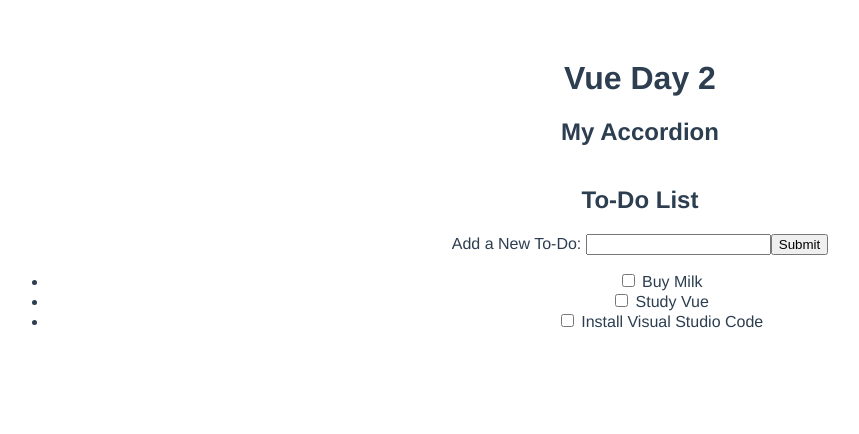
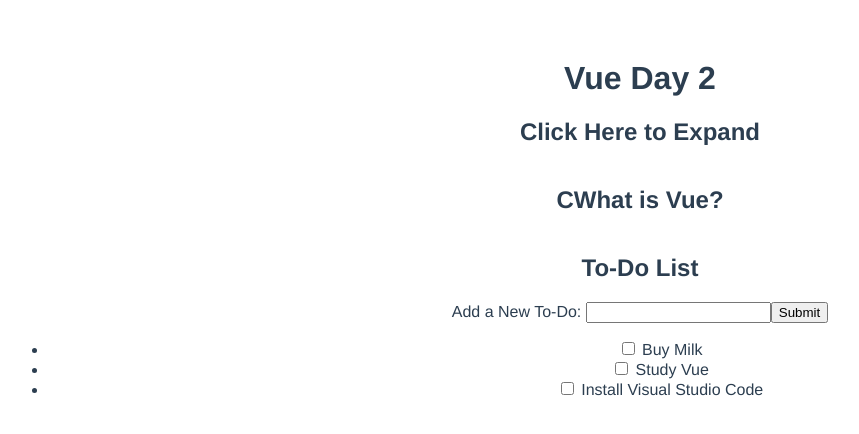
Before and after one commit to phil0704/vue-day2, a Vue app: page / in a window 1280 px wide. Shown: the top 434 px of the page, without its empty margins (0-859 px from the left). Built offline with nearby package versions, Linux system fonts and the light colour scheme.

Commit message:
add click on accordion

```diff
--- a/src/App.vue
+++ b/src/App.vue
@@ -1,7 +1,10 @@
 <template>
   <div id="app">
     <h1>Vue Day 2</h1>
-    <Accordion />
+    <Accordion title="Click Here to Expand" content="Hello, World! I hide and
+    show based on Vue class binding!" />
+    <Accordion title="CWhat is Vue?" content="A popular JavaScript library, used
+    for creating dynamic and reactive webpages!" />
     <TodoList />
   </div>
 </template>
--- a/src/components/Accordion.vue
+++ b/src/components/Accordion.vue
@@ -1,9 +1,10 @@
 <template>
    <article class="accordion" :class="{ 'accordion-hide': hide }">
-      <h2 @click="toggleHide()">My Accordion</h2>
+      <h2 @click="toggleHide()">
+          {{ title }}
+      </h2>
       <p>
-          I'm text that will hide and show!
-          Click the title to toggle my visibility. :)
+         {{ content }}
       </p>
        </article>
 </template>
@@ -11,6 +12,10 @@
 <script>
   export default {
       name: 'Accordion',
+      props: [
+          'title',
+          'content'
+      ],
       data () {
           return {
               hide: true
```
